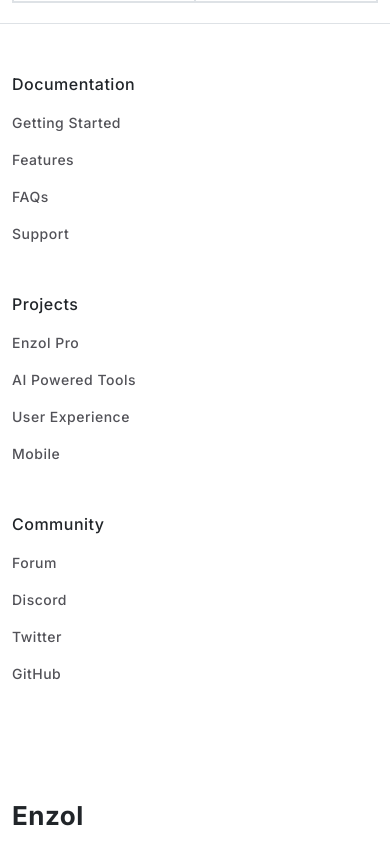
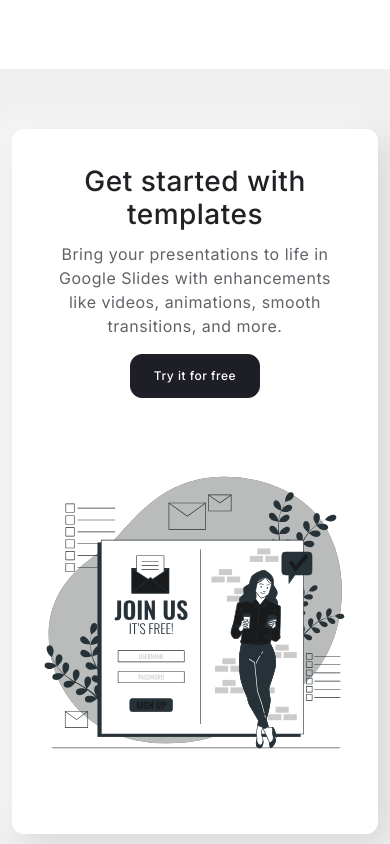
Before and after one commit to Vicade23/Y.mvp, a Next.js app: page / in a window 390 px wide. Shown: the part 1460-2304 px from the top of the page. Built offline with nearby package versions, Linux system fonts and the light colour scheme.

Commit message:
creating the landing page

```diff
--- a/app/(landing)/landingpage/landingpage.css
+++ b/app/(landing)/landingpage/landingpage.css
@@ -160,6 +160,12 @@
   margin-bottom: 10px;
 }
 
+@media (max-width: 767px) {
+  .landingpage .container .section-2 .collaboration-container .h2 {
+    font-size: 28px;
+  }
+}
+
 .landingpage .container .section-2 .collaboration-container .sup-heading {
   font-size: 18px;
   color: #5f6368;
@@ -181,3 +187,114 @@
   align-items: center;
   color: #5f6368;
 }
+
+.landingpage .container .section-3 {
+  margin: 120px 0;
+  padding: 60px 0;
+}
+
+@media (max-width: 767px) {
+  .landingpage .container .section-3 {
+    margin: 80px 0;
+  }
+}
+
+.landingpage .container .section-3 .card-container {
+  background-color: #fff;
+  box-shadow: 10px 10px 30px rgba(0, 0, 0, 0.1), -10px -10px 30px rgba(255, 255, 255, 0.5);
+  border-radius: 12px;
+  padding: 16px;
+  justify-content: center;
+  align-items: center;
+}
+
+.landingpage .container .section-3 .card-container .first-col {
+  padding: 20px;
+}
+
+@media (max-width: 991px) {
+  .landingpage .container .section-3 .card-container .first-col .sizer {
+    margin: 0 auto;
+    max-width: 550px;
+    text-align: center;
+  }
+}
+
+.landingpage .container .section-3 .card-container .first-col .h2 {
+  font-size: 34px;
+  color: #202124;
+  font-weight: 500;
+  margin-bottom: 10px;
+}
+
+@media (max-width: 767px) {
+  .landingpage .container .section-3 .card-container .first-col .h2 {
+    font-size: 28px;
+  }
+}
+
+.landingpage .container .section-3 .card-container .first-col .sub-heading {
+  font-size: 18px;
+  color: #5f6368;
+  margin-bottom: 16px;
+}
+
+@media (max-width: 767px) {
+  .landingpage .container .section-3 .card-container .first-col .sub-heading {
+    font-size: 16px;
+  }
+}
+
+.landingpage .container .section-3 .card-container .first-col .btns-containers-container {
+  display: flex;
+}
+
+@media (max-width: 991px) {
+  .landingpage .container .section-3 .card-container .first-col .btns-containers-container {
+    justify-content: center;
+  }
+}
+
+@media (max-width: 767px) {
+  .landingpage .container .section-3 .card-container .first-col .btns-containers-container {
+    font-size: 18px;
+  }
+}
+
+.landingpage .container .section-3 .card-container .first-col .btns-containers-container .btn-container .first-btn {
+  width: 150px;
+  padding: 15px 0;
+  font-size: 14px;
+  border-radius: 12px;
+  font-weight: 500;
+  color: #fff;
+  background-color: #1e1f26;
+  border: 0.1rem solid #1e1f26;
+}
+
+@media (max-width: 767px) {
+  .landingpage .container .section-3 .card-container .first-col .btns-containers-container .btn-container .first-btn {
+    width: 130px;
+    padding: 12px 0;
+    font-size: 12px;
+  }
+}
+
+.landingpage .container .section-3 .card-container .first-col .btns-containers-container .btn-container .first-btn:hover {
+  background-color: #3d3d4e;
+}
+
+@media (max-width: 991px) {
+  .landingpage .container .section-3 .card-container .second-col {
+    margin-top: 0px;
+  }
+}
+
+.landingpage .container .section-3 .card-container .second-col img {
+  width: 100%;
+  height: 400px;
+}
+
+.landingpage .container-2 {
+  background-color: #f0f0f0;
+}
--- a/app/(landing)/landingpage/landingpage.scss
+++ b/app/(landing)/landingpage/landingpage.scss
@@ -164,6 +164,9 @@
                     color: #202124;
                     font-weight: 500;
                     margin-bottom: 10px;
+                    @media (max-width: 767px) {
+                        font-size: 28px;
+                    }
                 }
                 .sup-heading {
                     font-size: 18px;
@@ -186,7 +189,101 @@
             }
         }
 
+        .section-3 {
+            margin: 120px 0;
+            padding: 60px 0;
+            @media (max-width: 767px) {
+                margin: 80px 0;
+            }
+            .card-container {
+                background-color: #fff;
+                box-shadow: 10px 10px 30px rgba(0, 0, 0, 0.1), -10px -10px 30px rgba(255, 255, 255, 0.5);
+                border-radius: 12px;
+                padding: 16px;
+                justify-content: center;
+                align-items: center;
+                .first-col {
+                    padding: 20px;
+                    .sizer {
 
+                        @media (max-width: 991px) {
+                            margin: 0 auto;
+                            max-width: 550px;
+                            text-align: center;
+                        }
+                    }
+                    .h2 {
+                        font-size: 34px;
+                        color: #202124;
+                        font-weight: 500;
+                        margin-bottom: 10px;
+                        @media (max-width: 767px) {
+                            font-size: 28px;
+                        }
+                    }
+                    .sub-heading {
+                        font-size: 18px;
+                        color: #5f6368;
+                        margin-bottom: 16px;
+                        @media (max-width: 991px) {
+
+                        }
+                        @media (max-width: 767px) {
+                            font-size: 16px;
+                        }
+                    }
+                    .btns-containers-container {
+                        display: flex;
+                        @media (max-width: 991px) {
+                            justify-content: center;
+                        }
+                        @media (max-width: 767px) {
+                            font-size: 18px;
+                        }
+
+                        .btn-container {
+
+                            .first-btn {
+                                width: 150px;
+                                padding: 15px 0;
+                                font-size: 14px;
+                                border-radius: 12px;
+                                font-weight: 500;
+                                color: #fff;
+                                background-color: #1e1f26;
+                                border: 0.1rem solid #1e1f26;
+                                @media (max-width: 767px) {
+                                    width: 130px;
+                                    padding: 12px 0;
+                                    font-size: 12px;
+                                }
+                                &:hover {
+                                    background-color: #3d3d4e;
+                                }
+                            }
+
+                        }
+
+                    }
+                }
+                .second-col {
+                    @media (max-width: 991px) {
+                        margin-top: 0px;
+                    }
+                    @media (max-width: 767px) {
+                    }
+                    img {
+                        width: 100%;
+                        height: 400px;
+                    }
+                }
+            }
+        }
+
+
+    }
+    .container-2 {
+        background-color: #f0f0f0;
     }
 }
 
--- a/app/(landing)/landingpage/landingpage.tsx
+++ b/app/(landing)/landingpage/landingpage.tsx
@@ -57,7 +57,42 @@
             </div>
           </div>
         </section>
+
       </div>
+
+      <div className="container-fluid container-2 p-0">
+
+          <div className="container">
+
+              <section className="section-3">
+                <div className="card-container row mx-auto">
+
+                  <div className="first-col col-12 col-lg-6">
+                    <div className="sizer">
+
+                      <h2 className="h2">Get started with templates</h2>
+                      <div className="sub-heading">
+                        Bring your presentations to life in Google Slides with enhancements like videos, animations, smooth transitions, and more.
+                      </div>
+                      <div className="btns-containers-container">
+                        <div className="btn-container">
+                          <button className="btn first-btn">Try it for free</button>
+                        </div>
+                      </div>
+
+                    </div>
+                  </div>
+                  <div className="second-col col-12 col-lg-6">
+                    <Image src='/images/join.svg' alt="google icon" width={100} height={100} />
+                  </div>
+                </div>
+              </section>
+
+          </div>
+
+      </div>
+
+
     </div>
   )
 }
```
Also changed, not shown: app/(landing)/landingpage/landingpage.min.css, public/images/join.svg (added).
